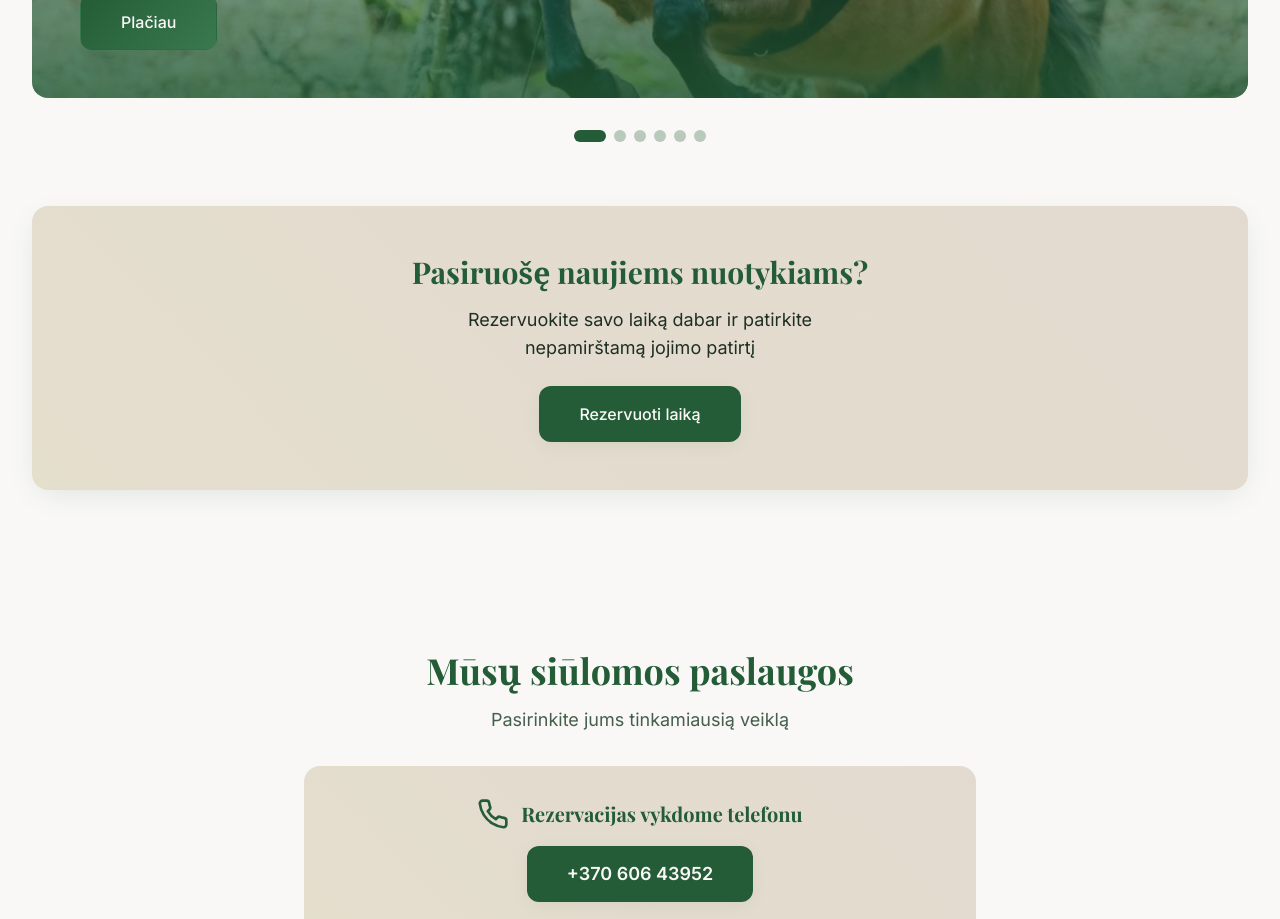
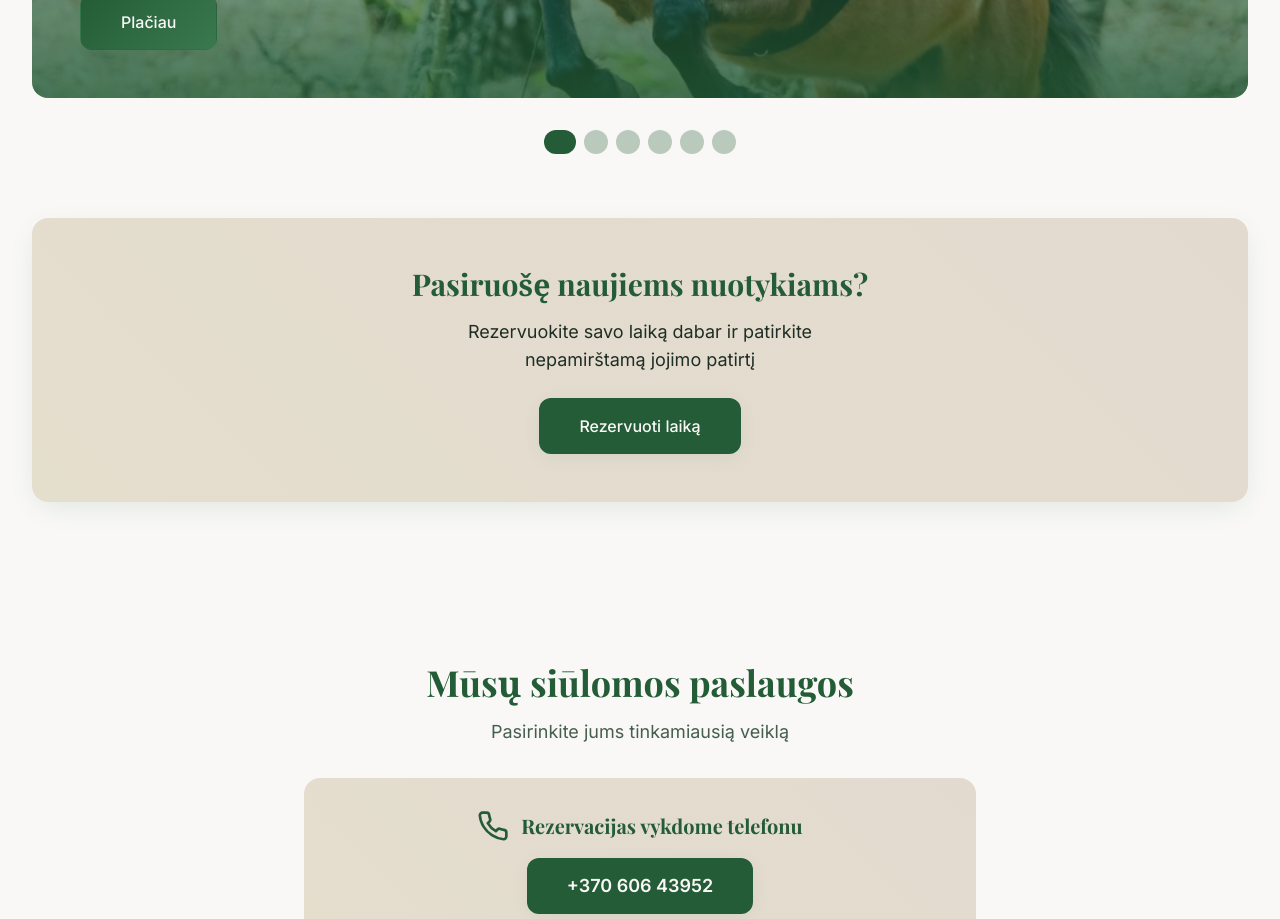
Before and after one commit to BboyHappy/nibriuzirgynelis, a React (Vite) app: page / in a window 1280 px wide. Shown: the part 2480-3399 px from the top of the page. Built offline with nearby package versions, Linux system fonts and the light colour scheme.

Commit message:
Changes
Co-authored-by: BboyHappy <212157613+BboyHappy@users.noreply.github.com>

```diff
--- a/src/components/ActivitiesCarousel.tsx
+++ b/src/components/ActivitiesCarousel.tsx
@@ -154,7 +154,7 @@ const ActivitiesCarousel = () => {
                 onClick={() => goToSlide(index)}
                 aria-label={`Pereiti į skaidrę ${index + 1}: ${activity.title}`}
                 aria-current={index === currentIndex ? "true" : undefined}
-                className={`w-3 h-3 rounded-full transition-all duration-300 ${
+                className={`min-w-6 min-h-6 w-6 h-6 rounded-full transition-all duration-300 ${
                   index === currentIndex
                     ? 'bg-primary w-8'
                     : 'bg-primary/30 hover:bg-primary/50'
```
